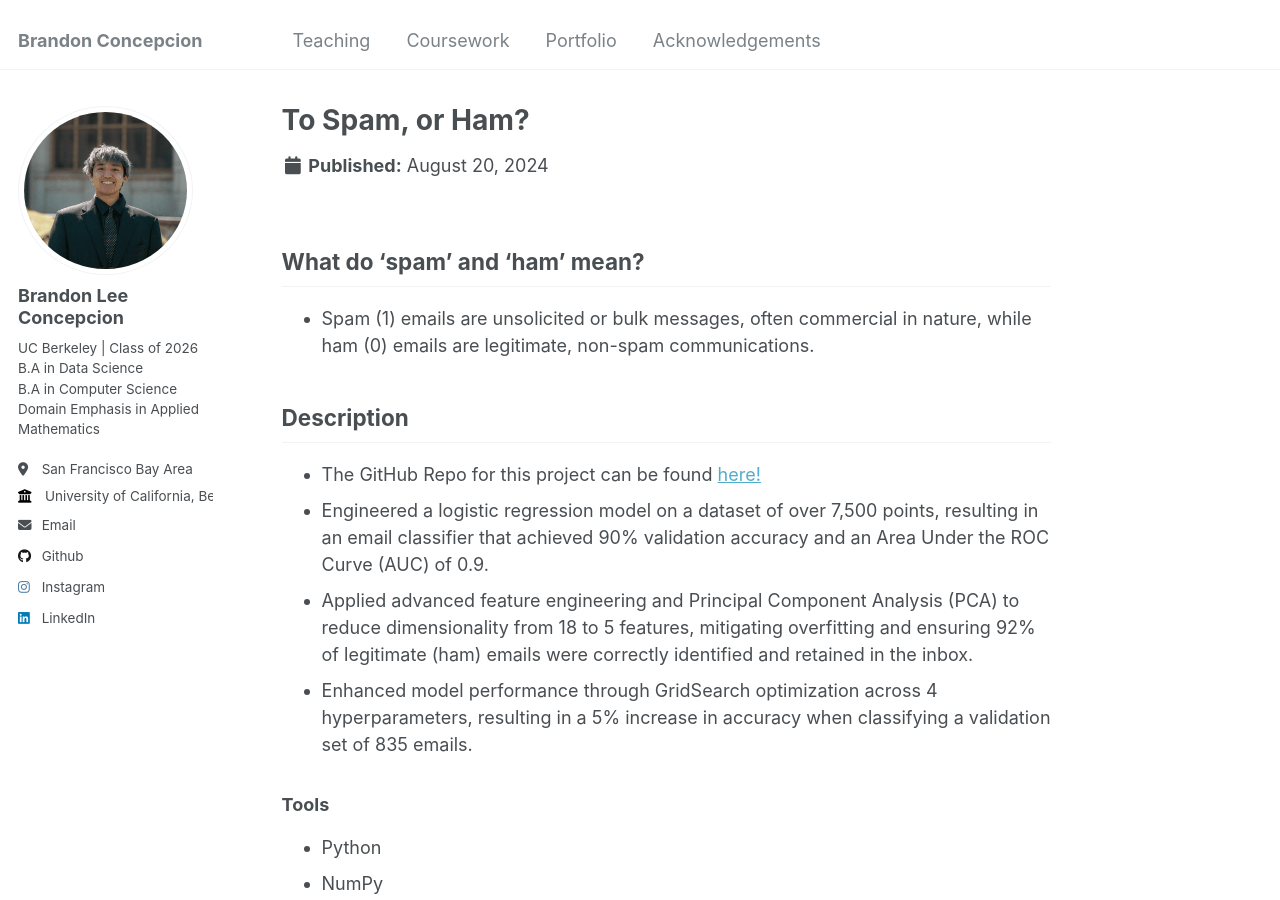
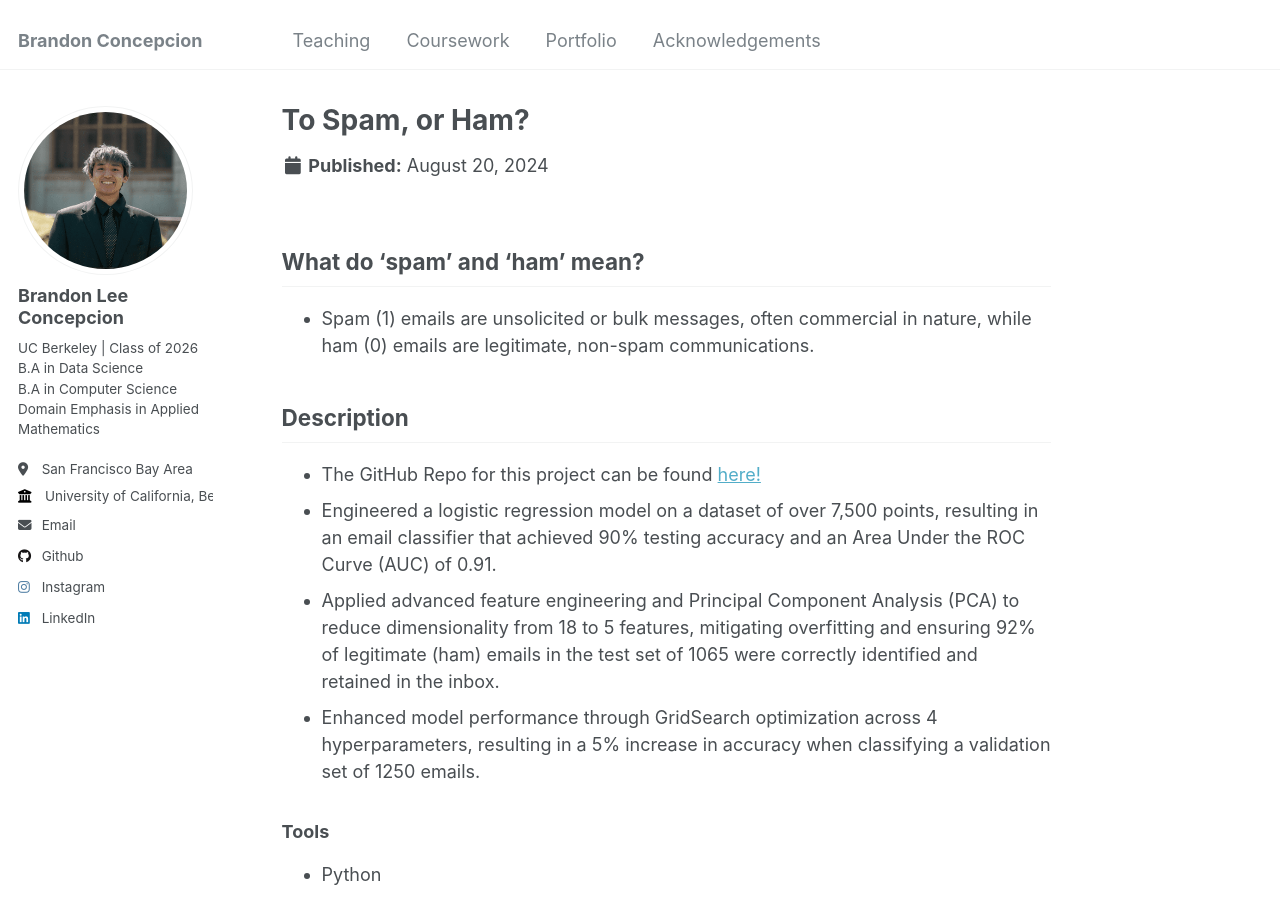
Before and after one commit to brandonconcepcion/brandonconcepcion.github.io, a Jekyll site: the page built from _portfolio/portfolio-1.md, in a window 1280 px wide and 900 px high. Built offline with Jekyll 4.4.1, drawn with Linux system fonts in a browser that asks for light colours.

Commit message:
Updated portfolio with test set information

```diff
--- a/_portfolio/portfolio-1.md
+++ b/_portfolio/portfolio-1.md
@@ -10,9 +10,9 @@ collection: portfolio
 
 ## Description
 * The GitHub Repo for this project can be found <a href = "https://github.com/brandonconcepcion/Spam-vs-Ham/tree/main" target = "_blank">here!</a>
-* Engineered a logistic regression model on a dataset of over 7,500 points, resulting in an email classifier that achieved 90% validation accuracy and an Area Under the ROC Curve (AUC) of 0.9.
-* Applied advanced feature engineering and Principal Component Analysis (PCA) to reduce dimensionality from 18 to 5 features, mitigating overfitting and ensuring 92% of legitimate (ham) emails were correctly identified and retained in the inbox.
-* Enhanced model performance through GridSearch optimization across 4 hyperparameters, resulting in a 5% increase in accuracy when classifying a validation set of 835 emails.
+* Engineered a logistic regression model on a dataset of over 7,500 points, resulting in an email classifier that achieved 90% testing accuracy and an Area Under the ROC Curve (AUC) of 0.91.
+* Applied advanced feature engineering and Principal Component Analysis (PCA) to reduce dimensionality from 18 to 5 features, mitigating overfitting and ensuring 92% of legitimate (ham) emails in the test set of 1065 were correctly identified and retained in the inbox.
+* Enhanced model performance through GridSearch optimization across 4 hyperparameters, resulting in a 5% increase in accuracy when classifying a validation set of 1250 emails.
 
 ### Tools
 * Python
```
Also changed, not shown: _portfolio/portfolio-2.md (+2 -2 lines).
